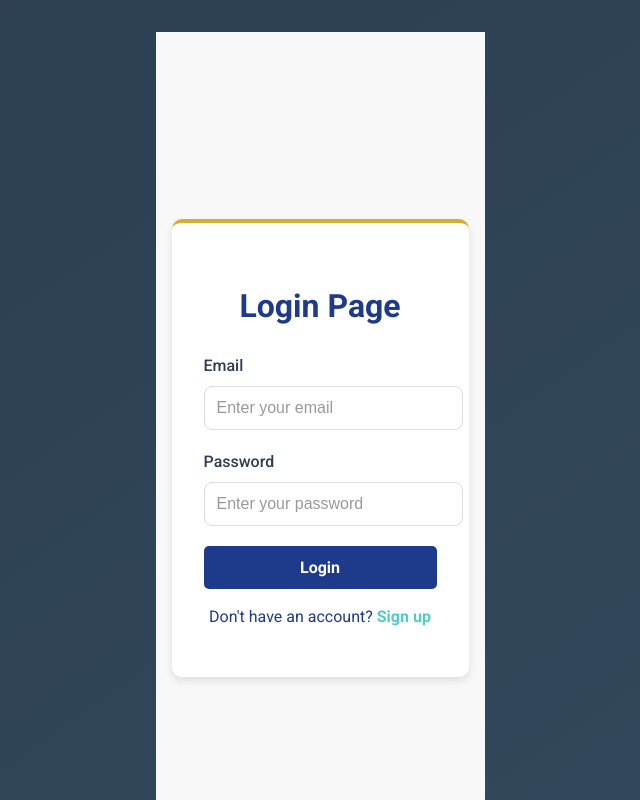
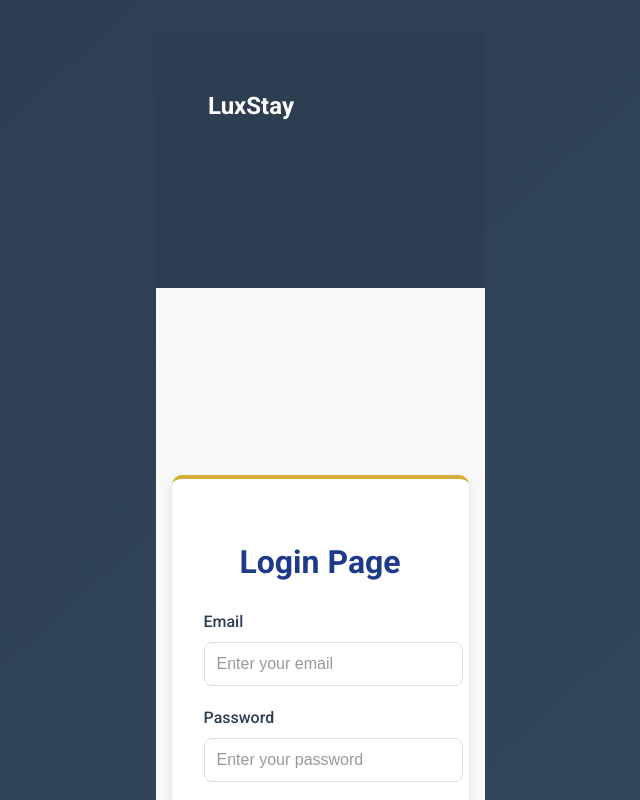
Before and after one commit to AmrShams9/Hotel_Booking_System, a React (Vite) app in the folder FrontEnd/HotelManagementSystem/: page /login in a window 1280 px wide. Shown: the top 800 px of the page, without its empty margins (320-960 px from the left). Built offline with nearby package versions, Linux system fonts and the light colour scheme.

Commit message:
Final modifications

```diff
--- a/FrontEnd/HotelManagementSystem/src/components/Login.jsx
+++ b/FrontEnd/HotelManagementSystem/src/components/Login.jsx
@@ -1,5 +1,6 @@
 import React, { useState } from 'react';
 import './Styles/Login.css';
+import { Link } from "react-router-dom";
 
 export default function Login() {
   const [formData, setFormData] = useState({ email: '', password: '' });
@@ -12,7 +13,15 @@
   };
 
   return (
+    <div>
+    <nav className="navbar">
+    <div className="container">
+    <Link to="/" className="logo">LuxStay</Link>
+      </div>
+      </nav>
+
     <div className="Login-Container">
+
       <div className="Login-box">
         <h2>Login Page</h2>
         <form onSubmit={handleSubmit}>
@@ -51,5 +60,6 @@
         </p>
       </div>
     </div>
+    </div>
   );
 }
--- a/FrontEnd/HotelManagementSystem/src/components/SignUp.jsx
+++ b/FrontEnd/HotelManagementSystem/src/components/SignUp.jsx
@@ -1,5 +1,6 @@
 import React, { useState } from 'react';
 import './Styles/SignUp.css';
+import { Link } from "react-router-dom";
 
 export default function Signup() {
   const [formData, setFormData] = useState({
@@ -17,6 +18,11 @@
   };
 
   return (
+    <div><nav className="navbar">
+        <div className="container">
+        <Link to="/" className="logo">LuxStay</Link>
+          </div>
+          </nav>
     <div className='auth-wrapper'>
         <div className='auth-inner'>
         <h2 className="text-center mb-4">Register</h2>
@@ -74,5 +80,6 @@
       </form>
     </div>
     </div>
+    </div>
   );
 }
```
